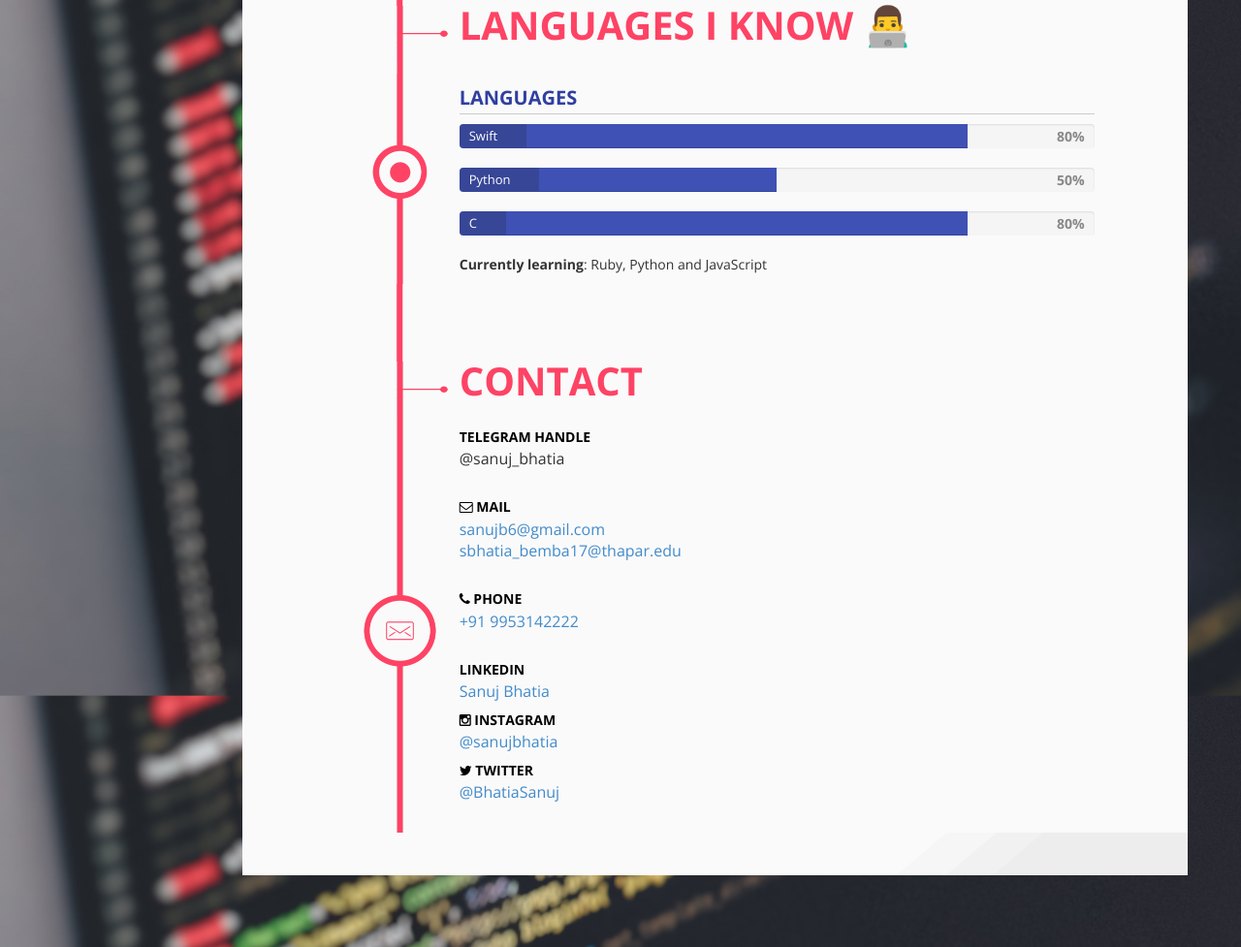
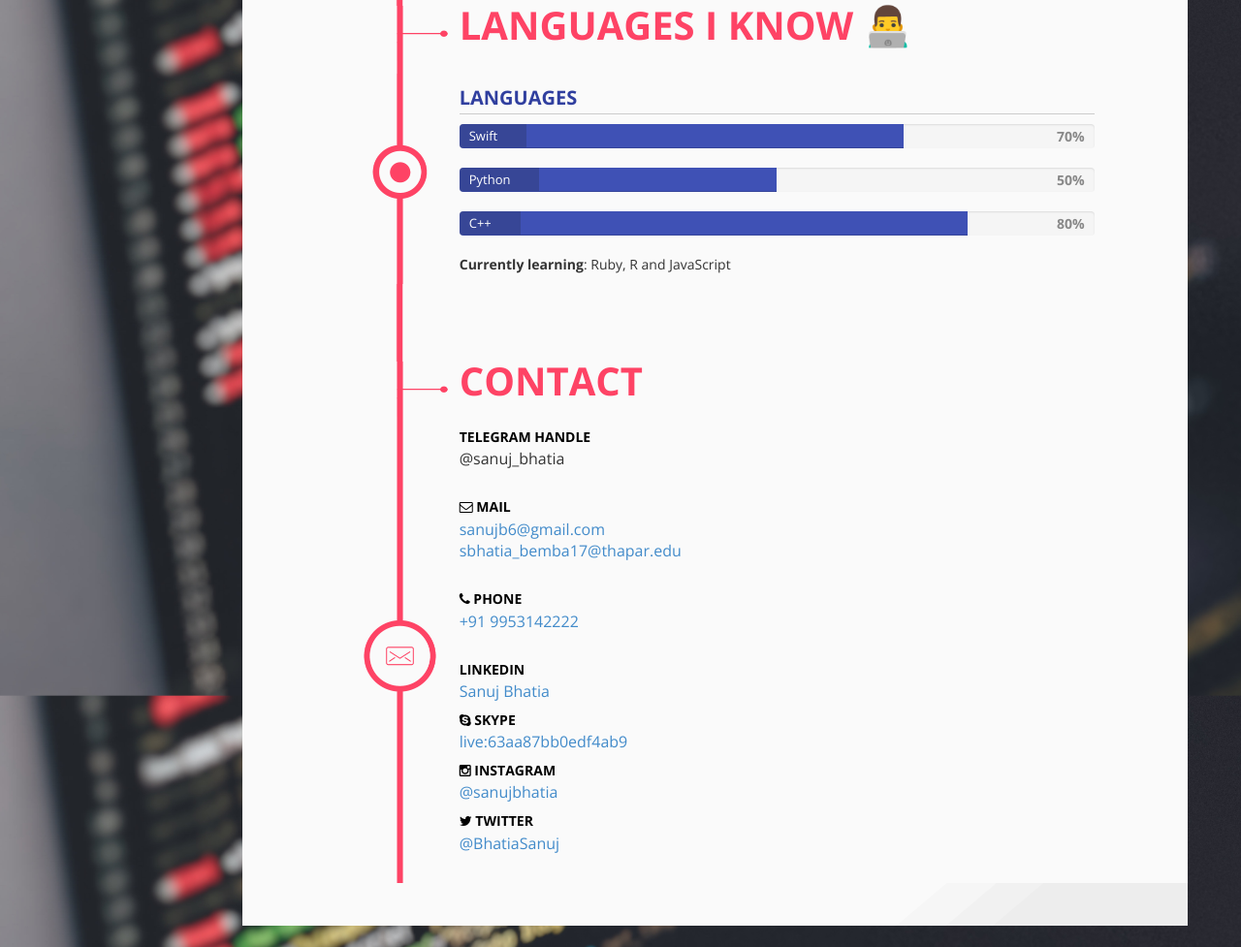
Before and after one commit to sanujbhatia/sanujbhatia.github.io, a plain HTML site: page index.html in a window 1280 px wide. Shown: the part 2700-3677 px from the top of the page at 97% size. Drawn offline with nearby package versions, Linux system fonts and the light colour scheme.

Commit message:
update index 2

```diff
--- a/index.html
+++ b/index.html
@@ -602,10 +602,8 @@
                       <!-- content -->
                       <div class="job-description">
                         <ul>
-                          <li><strong>I know this isn't professional work but it's worth mentioning 🙈</strong></li>
-                          <li> Started as an idea in 9th class, worked on this for 4 years!😁</li>
-                          <li>Wrote articles on <a href="http://www.iGeekz.in"> iGeekz.in </a>, generated over 1,000 unique visitors! </li>
-                          <li>Shot videos for our YouTube channel 📹</li>
+                          <li> This project required us to build a database on the previous season of Indian Premier League </li>
+                          <li> This database contained many functions and triggers. </li>
                         </ul>
                       </div>
                       <!-- /Content -->
@@ -794,11 +792,11 @@
                     <!-- item-list -->
                     <li>
                       <div class="progress">
-                        <div class="progress-bar progress-bar-2" data-percent="80%" role="progressbar" style="width: 80%;">
-                            <span class="sr-only">80% Complete</span>
+                        <div class="progress-bar progress-bar-2" data-percent="70%" role="progressbar" style="width: 70%;">
+                            <span class="sr-only">70% Complete</span>
                         </div>
                         <span class="progress-type">Swift</span>
-                        <span class="progress-completed">80%</span>
+                        <span class="progress-completed">70%</span>
                       </div>
                     </li>
                     <!-- /item list -->
@@ -820,14 +818,14 @@
                         <div class="progress-bar progress-bar-2" data-percent="80%" role="progressbar" style="width: 80%;">
                             <span class="sr-only">80% Complete</span>
                         </div>
-                        <span class="progress-type">C</span>
+                        <span class="progress-type">C++</span>
                         <span class="progress-completed">80%</span>
                       </div>
                     </li>
                     <!-- /item list -->
 
                   </ul>
-                  <p><strong>Currently learning</strong>: Ruby, Python and JavaScript</p>
+                  <p><strong>Currently learning</strong>: Ruby, R and JavaScript</p>
                   <!-- /Content -->
                 </div>
               </div>
@@ -915,6 +913,12 @@
                       <p>
                       	<a href="https://www.linkedin.com/in/sanuj-bhatia-2575b3a7/">
                       		Sanuj Bhatia
+                      	</a>
+                      </p>
+                      <h4 class="contact-subtitle-1"> <i class="fa fa-skype"></i> Skype </h4>
+                      <p>
+                      	<a href="https://www.skype.com">
+                      		live:63aa87bb0edf4ab9
                       	</a>
                       </p>
                       <h4 class="contact-subtitle-1"> <i class="fa fa-instagram"></i> Instagram </h4>
```
